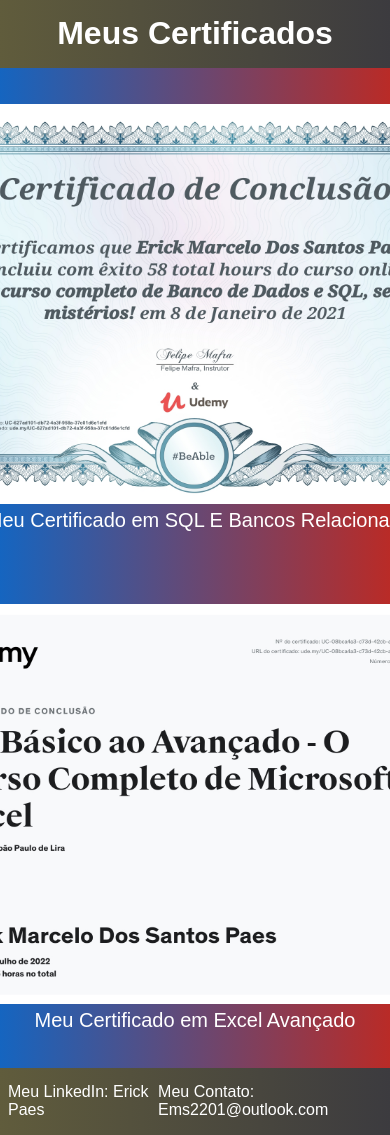
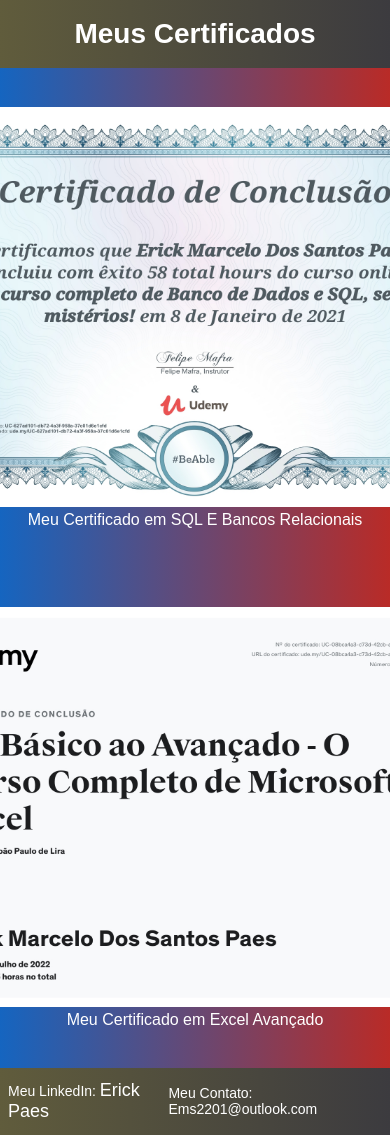
Before and after one commit to Ems2201/Curriculum, a plain HTML site: page src/html/certificates.html in a window 390 px wide. Shown: the top 1135 px of the page. Drawn offline with Linux system fonts and the light colour scheme.

Commit message:
Adding Vendor Prefixes

```diff
--- a/src/css/certificates.css
+++ b/src/css/certificates.css
@@ -1,5 +1,6 @@
 * {
     margin: 0;
+    -webkit-box-sizing: border-box;
             box-sizing: border-box;
     font-family: Arial, Helvetica, sans-serif;
     color: white;
@@ -12,31 +13,50 @@ body {
 }
 
 header {
+    display: -webkit-box;
+    display: -ms-flexbox;
     display: flex;
+    -webkit-box-orient: horizontal;
+    -webkit-box-direction: normal;
+        -ms-flex-direction: row;
             flex-direction: row;
+    -webkit-box-align: center;
+        -ms-flex-align: center;
             align-items: center;
+    -webkit-box-pack: center;
+        -ms-flex-pack: center;
             justify-content: center;
     width: 100vw;
     height: 8vh;
     padding: 8px;
-    background: #3C3B3F;  /* fallback for old browsers */
-    background: -webkit-linear-gradient(to right, #605C3C, #3C3B3F);  /* Chrome 10-25, Safari 5.1-6 */
+    background: #3C3B3F;  /* fallback for old browsers */  /* Chrome 10-25, Safari 5.1-6 */
+    background: -webkit-gradient(linear, left top, right top, from(#605C3C), to(#3C3B3F));
+    background: -o-linear-gradient(left, #605C3C, #3C3B3F);
     background: linear-gradient(to right, #605C3C, #3C3B3F); /* W3C, IE 10+/ Edge, Firefox 16+, Chrome 26+, Opera 12+, Safari 7+ */
 
 }
 
 main {
+    display: -webkit-box;
+    display: -ms-flexbox;
     display: flex;
+    -webkit-box-orient: horizontal;
+    -webkit-box-direction: normal;
+        -ms-flex-direction: row;
             flex-direction: row;
+    -webkit-box-align: center;
+        -ms-flex-align: center;
             align-items: center;
     width: 100vw;
     height: 100vh;
     display: flex;
     flex-direction: row;
     align-items: center;
+    -ms-flex-pack: distribute;
         justify-content: space-around;
-    background: #b92b27;  /* fallback for old browsers */
-    background: -webkit-linear-gradient(to right, #1565C0, #b92b27);  /* Chrome 10-25, Safari 5.1-6 */
+    background: #b92b27;  /* fallback for old browsers */  /* Chrome 10-25, Safari 5.1-6 */
+    background: -webkit-gradient(linear, left top, right top, from(#1565C0), to(#b92b27));
+    background: -o-linear-gradient(left, #1565C0, #b92b27);
     background: linear-gradient(to right, #1565C0, #b92b27); /* W3C, IE 10+/ Edge, Firefox 16+, Chrome 26+, Opera 12+, Safari 7+ */
     font-size: 24px;
     text-align: center;
@@ -48,41 +68,37 @@ main {
 }
 
 .foot {
+    display: -webkit-box;
+    display: -ms-flexbox;
     display: flex;
+    -webkit-box-align: center;
+        -ms-flex-align: center;
             align-items: center;
+    -webkit-box-pack: space-evenly;
+        -ms-flex-pack: space-evenly;
             justify-content: space-evenly;
     width: 100vw;
     height: 8vh;
     padding: 8px;
-    background: #3C3B3F;  /* fallback for old browsers */
-    background: -webkit-linear-gradient(to right, #605C3C, #3C3B3F);  /* Chrome 10-25, Safari 5.1-6 */
+    background: #3C3B3F;  /* fallback for old browsers */  /* Chrome 10-25, Safari 5.1-6 */
+    background: -webkit-gradient(linear, left top, right top, from(#605C3C), to(#3C3B3F));
+    background: -o-linear-gradient(left, #605C3C, #3C3B3F);
     background: linear-gradient(to right, #605C3C, #3C3B3F); /* W3C, IE 10+/ Edge, Firefox 16+, Chrome 26+, Opera 12+, Safari 7+ */
 
     color: white;
 }
 
-@media (min-width: 1900px) {
+@media (min-width: 1280px) {
     main {
-        font-size: 30px;
-    }
-}
-
-@media (max-width: 1366px) {
-    main {
-        flex-direction:column;
-        height: 1000px;
-    }
-}
-
-@media (max-width: 1080px) {
-    header {
-        height: 8vh;
-    }
-
-    main {
-        flex-direction: column;
+        -webkit-box-orient: horizontal;
+        -webkit-box-direction: normal;
+            -ms-flex-direction: row;
+                flex-direction: row;
         height: 1000px;
         font-size: 20px;
+        text-align: center;
+
+
     }
 
     #my-image {
@@ -90,3 +106,124 @@ main {
         height: 250px;
     }
 }
+
+@media (min-width: 960px) and (max-width: 1280px) {
+    main {
+        font-size: 16px;
+
+    }
+
+    #my-image {
+        width: 200px;
+        height: 200px;
+    }
+}
+
+@media (max-width: 960px) {
+    header {
+        height: 8vh;
+    }
+
+    main {
+        -webkit-box-orient: vertical;
+        -webkit-box-direction: normal;
+            -ms-flex-direction: column;
+                flex-direction: column;
+        height: 1000px;
+        font-size: 20px;
+
+
+    }
+
+    #my-image {
+        width: 250px;
+        height: 250px;
+    }
+}
+
+@media (max-width: 810px) {
+    header {
+        height: 8vh;
+    }
+
+    main {
+        -webkit-box-orient: vertical;
+        -webkit-box-direction: normal;
+            -ms-flex-direction: column;
+                flex-direction: column;
+        height: 1000px;
+        font-size: 22px;
+
+
+    }
+
+    #my-image {
+        width: 250px;
+        height: 250px;
+    }
+}
+
+@media (min-width: 560px) and (max-width: 700px) {
+    header {
+        font-size: 18px;
+    }
+    main {
+        font-size: 18px;
+
+
+    }
+
+    #my-image {
+        width: 250px;
+        height: 250px;
+    }
+
+    .foot {
+        font-size: 18px;
+    }
+
+    a {
+        font-size: 20px;
+    }
+}
+
+@media (max-width: 560px) {
+    header {
+        font-size: 14px;
+    }
+
+    main {
+        font-size: 16px;
+
+    }
+
+    #my-image {
+        width: 220px;
+        height: 220px;
+    }
+
+    .foot {
+        font-size: 14px;
+    }
+
+    a {
+        font-size: 18px;
+    }
+}
+
+@media (max-width: 380px) {
+    header {
+        font-size: 12px;
+    }
+
+    main {
+        font-size: 15px;
+
+
+    }
+
+    a {
+        font-size: 18px;
+    }
+
+}
```
Lines whose indentation alone changed are shown as unchanged.
